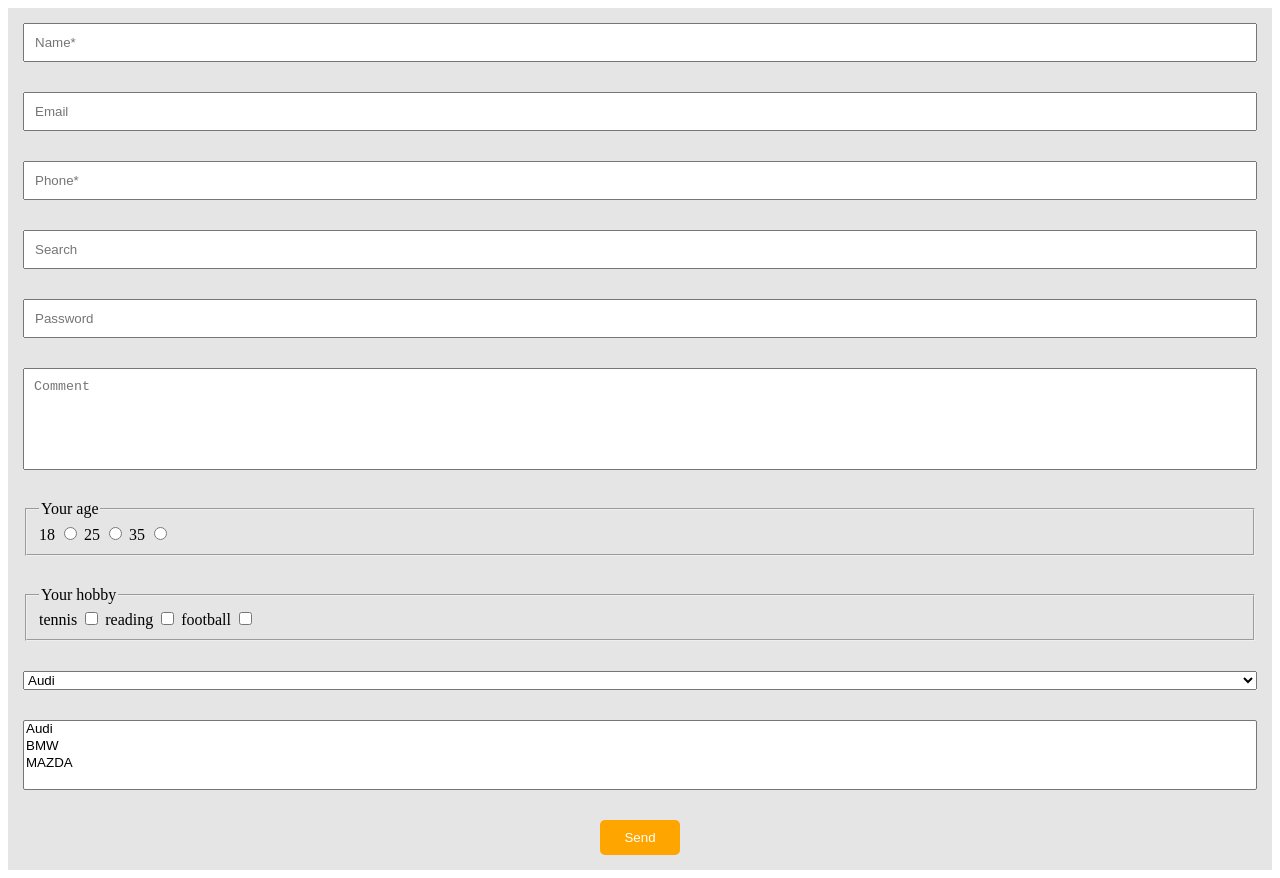
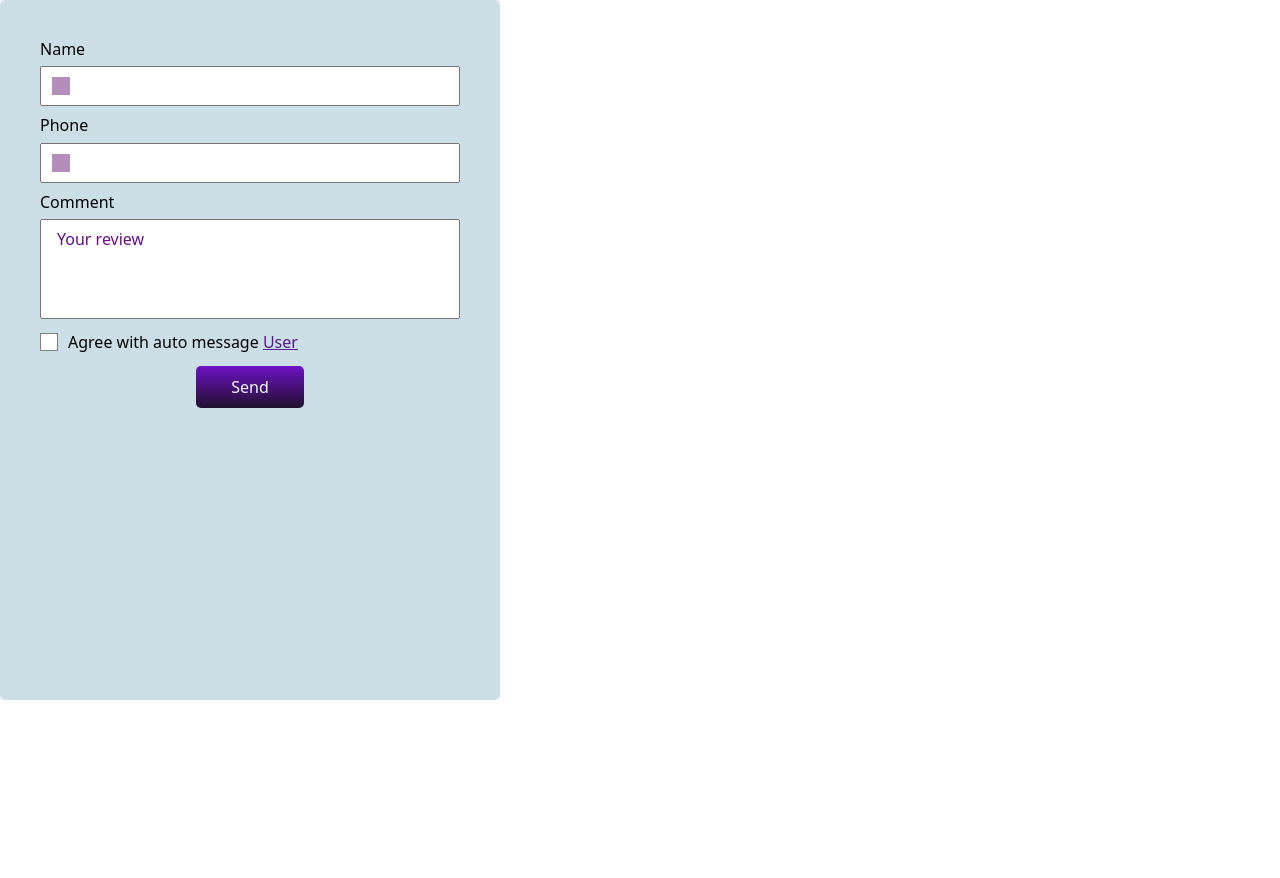
Before and after one commit to lakosti/different-case, a plain HTML site: page form.html in a window 1280 px wide. After the commit the page ends 800 px from the top, so only its background shows below. Drawn offline with nearby package versions, Linux system fonts and the light colour scheme.

Commit message:
fix form

```diff
--- a/css/style.css
+++ b/css/style.css
@@ -296,7 +296,7 @@
   flex-direction: column;
 }
 /* ---------------FORM---------------- */
-.form {
+/* .form {
   background-color: rgb(230, 229, 229);
   display: flex;
   flex-direction: column;
@@ -322,4 +322,129 @@
   height: 80px;
   padding: 10px;
   resize: none;
+} */
+.form {
+  display: flex;
+  flex-direction: column;
+  padding: 40px;
+  width: 500px;
+  height: 700px;
+  background-color: rgb(204, 223, 231);
+  border-radius: 5px;
 }
+
+.input-field {
+  width: 100%;
+  height: 40px;
+  padding-left: 10px;
+  color: black;
+  font-size: 18px;
+  line-height: 1.2;
+  transition: border-color 500ms cubic-bezier();
+}
+.label-name {
+  display: block;
+
+  margin-bottom: 8px;
+}
+.label {
+  margin-bottom: 10px;
+}
+.textarea {
+  resize: none;
+  width: 100%;
+  padding: 10px 16px;
+  height: 100px;
+}
+.icon-wrap {
+  display: block;
+  position: relative;
+}
+/* оутлайн від браузера перекриває бордер калор. ховер не використовують на инпутах */
+.input-field:focus {
+  outline: none;
+  border-color: blueviolet;
+}
+.input-field:focus + .icon {
+  background-color: blueviolet;
+}
+/* .icon-wrap:hover .icon {
+  background-color: rgb(67, 15, 117);
+}
+.icon-wrap:hover .input-field {
+  border-color: blueviolet;
+} */
+.icon {
+  position: absolute;
+  top: 50%;
+  left: 12px;
+  transform: translatey(-50%);
+  display: block;
+  width: 18px;
+  height: 18px;
+  background-color: rgb(180, 142, 187);
+  transition: background-color 500ms cubic-bezier(0.165, 0.84, 0.44, 1);
+}
+.textarea::placeholder {
+  color: rgb(104, 13, 136);
+}
+.btn-sub {
+  border-radius: 5px;
+  align-self: center;
+  cursor: pointer;
+  border: none;
+  color: aliceblue;
+  background-image: linear-gradient(rgb(110, 17, 196), rgb(32, 17, 46));
+  background-color: rgb(161, 126, 194);
+  padding: 12px 35px;
+  margin-top: 15px;
+}
+.policy::before {
+  display: block;
+  background-color: white;
+  content: "";
+  width: 18px;
+  height: 18px;
+  border: 1px solid grey;
+  cursor: pointer;
+  margin-right: 10px;
+}
+.visually-hidden {
+  position: absolute;
+  width: 1px;
+  height: 1px;
+  margin: -1px;
+  border: 0;
+  padding: 0;
+
+  white-space: nowrap;
+  clip-path: inset(100%);
+  clip: rect(0 0 0 0);
+  overflow: hidden;
+}
+/* коли чекбокс чекнутий його сусіду бефору задай таку властивість */
+.checkbox:checked + .policy::before {
+  background-color: rgb(110, 7, 151);
+  box-shadow: inset 0 0 0 3px rgb(255, 255, 255);
+  /* background-image: url(галочку просто качаємо як свг і не додаємо у спрайт); */
+}
+.checkbox:focus + .policy::before {
+  outline: 1px solid red;
+}
+.chekbox-wrap {
+  display: flex;
+  flex-direction: row;
+  align-items: center;
+  justify-content: center;
+}
+.policy {
+  display: flex;
+  align-items: center;
+}
+/* через свг
+.svg {
+  opacity: 0;
+}
+.svg:checked {
+  opacity: 1;
+} */
--- a/form.html
+++ b/form.html
@@ -3,11 +3,18 @@
   <head>
     <meta charset="UTF-8" />
     <meta name="viewport" content="width=device-width, initial-scale=1.0" />
+    <link
+      rel="stylesheet"
+      href="https://cdnjs.cloudflare.com/ajax/libs/modern-normalize/1.1.0/modern-normalize.min.css"
+      integrity="sha512-wpPYUAdjBVSE4KJnH1VR1HeZfpl1ub8YT/NKx4PuQ5NmX2tKuGu6U/JRp5y+Y8XG2tV+wKQpNHVUX03MfMFn9Q=="
+      crossorigin="anonymous"
+      referrerpolicy="no-referrer"
+    />
     <link rel="stylesheet" href="./css/style.css" />
     <title>Document</title>
   </head>
   <body>
-    <form class="form">
+    <!-- <form class="form">
       <input
         type="text"
         class="input"
@@ -84,6 +91,59 @@
         <option value="MAZDA">MAZDA</option>
       </select>
       <button type="submit" class="form-btn">Send</button>
+    </form> -->
+    <form class="form">
+      <label class="label">
+        <span class="label-name">Name</span>
+        <span class="icon-wrap">
+          <input
+            type="text"
+            class="input-field"
+            name="user_name"
+            required
+            minlength="2"
+            pattern="^[a-zA-Zа-яА-ЯіІїЇ]+$"
+          />
+          <span class="icon"></span>
+        </span>
+      </label>
+      <label class="label">
+        <span class="label-name">Phone</span>
+        <span class="icon-wrap">
+          <input
+            type="tel"
+            class="input-field"
+            name="user_phone"
+            required
+            pattern="[0-9]{3}-[0-9]{3}-[0-9]{2}-[0-9]{2}"
+            title="xxx-xxx-xx-xx"
+          />
+          <span class="icon"></span>
+        </span>
+      </label>
+      <label class="label">
+        <span class="label-name">Comment</span>
+        <textarea
+          name="user_message"
+          placeholder="Your review"
+          class="textarea"
+        ></textarea>
+      </label>
+      <input
+        type="checkbox"
+        id="privacy"
+        name="user_policy"
+        class="checkbox visually-hidden"
+      />
+      <label for="privacy" class="policy">
+        <!-- <span>
+            <svg>
+              <use></use>
+            </svg>
+          </span> -->
+        Agree with auto message&nbsp;<a href="">User</a>
+      </label>
+      <button type="submit" class="btn-sub">Send</button>
     </form>
   </body>
 </html>
```
